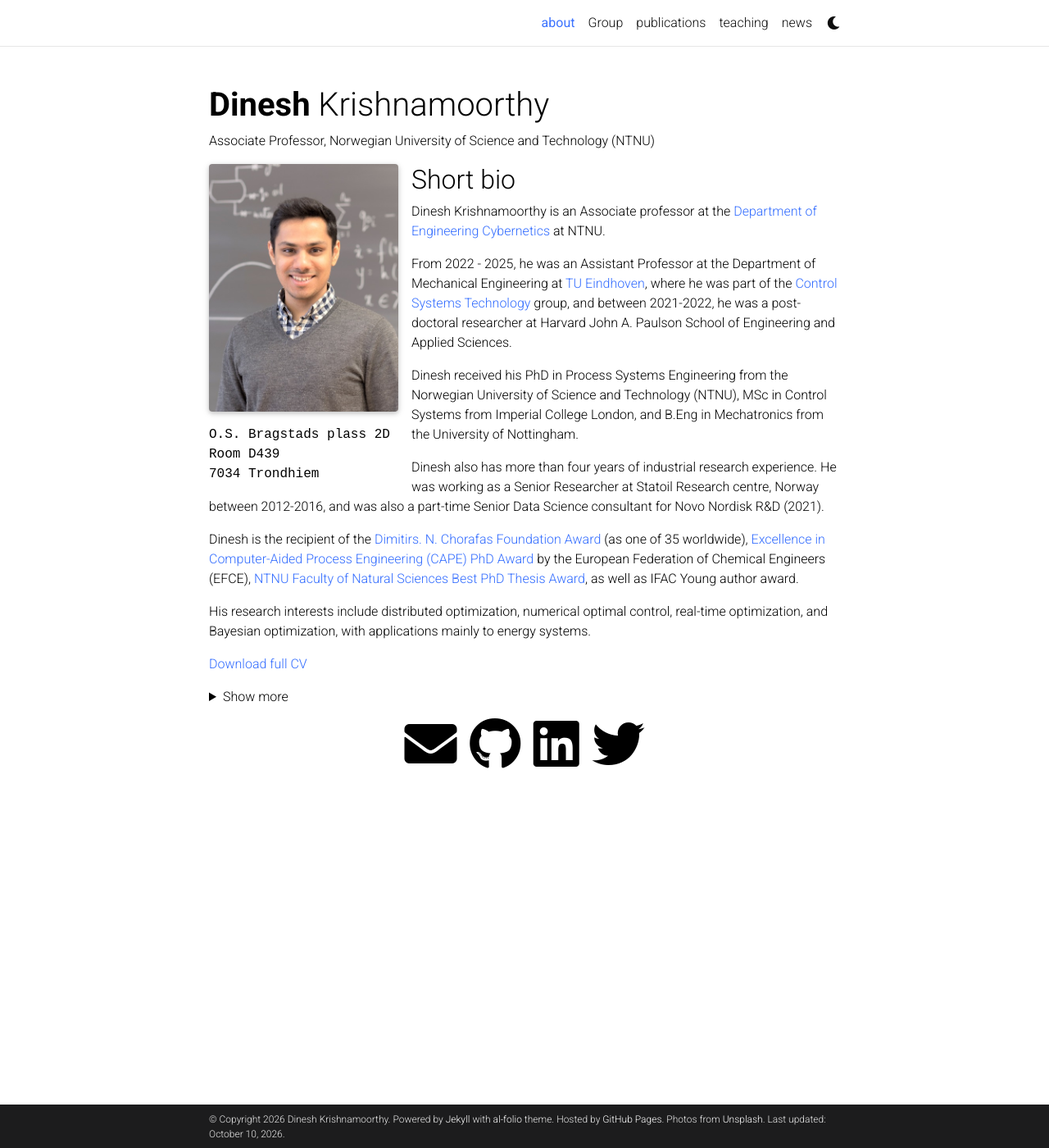
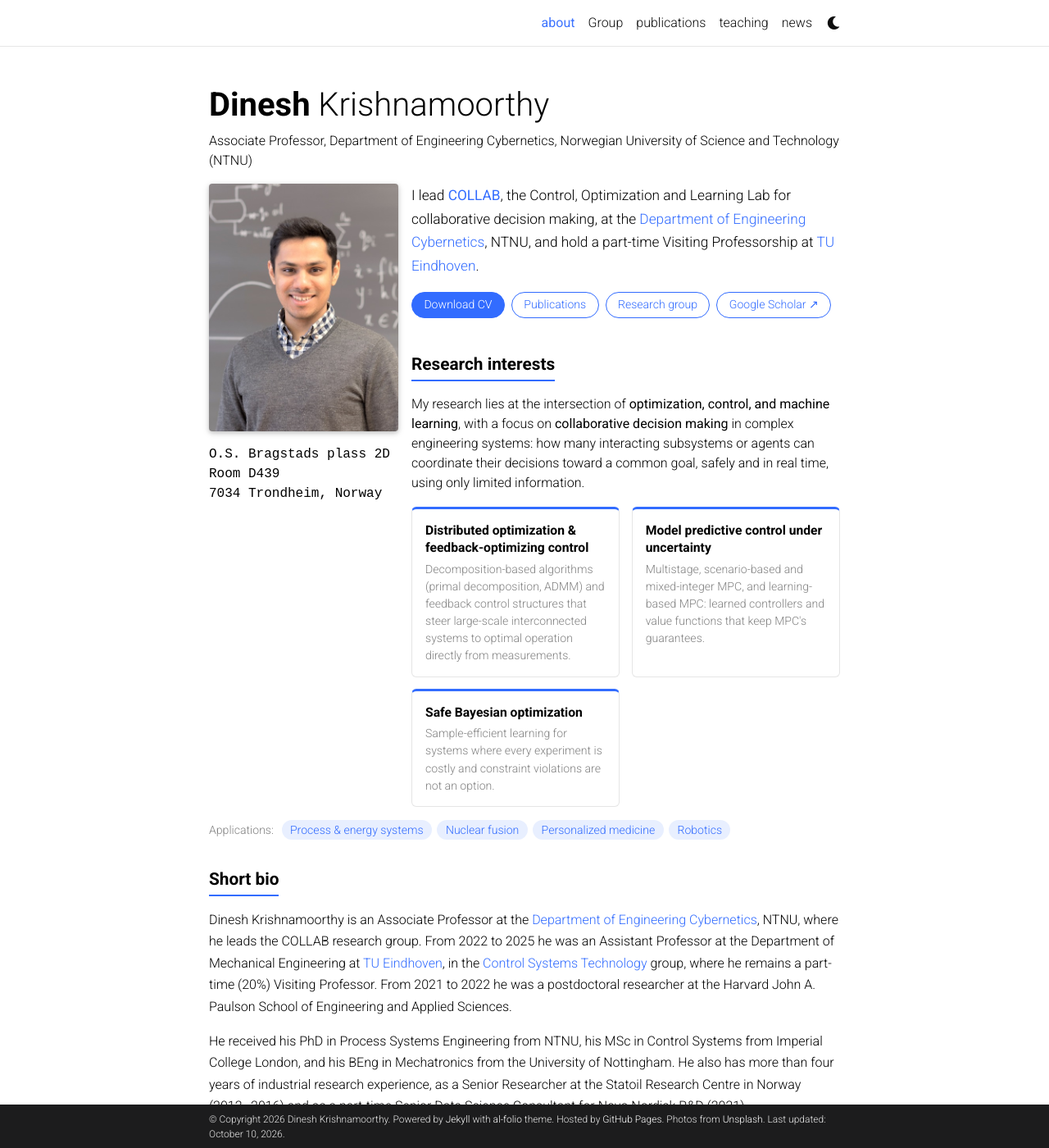
Before and after one commit to dinesh-krishnamoorthy/dinesh-krishnamoorthy.github.io, a Jekyll site: the page built from _pages/about.md, in a window 1280 px wide and 1400 px high. Shown: the whole window at 82% size. Built offline with Jekyll 4.4.1, drawn with Linux system fonts in a browser that asks for light colours; full-size pictures stand in for the smaller copies a plugin makes; comment, search, counter and statistics services are not loaded; a style sheet for code colours, icons or effects is not loaded; some of the changed text lies outside the part shown.

Commit message:
Revise about page details and styling
Updated subtitle and improved formatting for address and bio sections.

```diff
--- a/_pages/about.md
+++ b/_pages/about.md
@@ -2,42 +2,137 @@
 layout: about
 title: about
 permalink: /
-subtitle: Associate Professor, Norwegian University of Science and Technology (NTNU)
+subtitle: Associate Professor, Department of Engineering Cybernetics, Norwegian University of Science and Technology (NTNU)
 
 profile:
   align: left
   image: NTNUsubproDinesh-6419v2 (2).jpeg
   image_circular: false # crops the image to make it circular
   address: >
-    <p>  O.S. Bragstads plass 2D</p>
-    <p> Room D439</p>
-    <p> 7034 Trondhiem</p>
+    <p>O.S. Bragstads plass 2D</p>
+    <p>Room D439</p>
+    <p>7034 Trondheim, Norway</p>
 
-
-news: false  # includes a list of news items
+news: false  # al-folio's built-in news (we use the news timeline include below instead)
 selected_papers: false # includes a list of papers marked as "selected={true}"
 social: true  # includes social icons at the bottom of the page
 ---
 
+<style>
+  .ab { --ab-accent: var(--global-theme-color, #2f6fa8); --ab-muted: var(--global-text-color-light, #6c757d); --ab-line: var(--global-divider-color, rgba(0,0,0,.12)); --ab-card: var(--global-card-bg-color, transparent); }
+  .ab h2 { font-size: 1.3rem; font-weight: 600; margin: 2.25rem 0 1rem; padding-bottom: .35rem; border-bottom: 2px solid var(--ab-accent); display: inline-block; }
+  .ab-lead { font-size: 1.08rem; line-height: 1.65; }
+  .ab-btns { display: flex; flex-wrap: wrap; gap: .5rem; margin: 1.1rem 0 .5rem; }
+  .ab-btn { font-size: .88rem; padding: .3rem .9rem; border: 1px solid var(--ab-accent); border-radius: 999px; color: var(--ab-accent) !important; text-decoration: none !important; }
+  .ab-btn:hover { background: var(--ab-accent); color: #fff !important; }
+  .ab-btn.ab-primary { background: var(--ab-accent); color: #fff !important; }
+  .ab-btn.ab-primary:hover { opacity: .88; }
 
-## Short bio
-Dinesh Krishnamoorthy is an Associate professor at the [Department of Engineering Cybernetics](https://www.ntnu.edu/itk) at NTNU.
+  .ab-themes { display: grid; grid-template-columns: repeat(auto-fit, minmax(210px, 1fr)); gap: .9rem; margin: 1.1rem 0 1rem; }
+  .ab-theme { border: 1px solid var(--ab-line); border-top: 3px solid var(--ab-accent); border-radius: 6px; padding: .9rem 1rem; background: var(--ab-card); }
+  .ab-theme h3 { font-size: .98rem; font-weight: 600; margin: 0 0 .35rem; line-height: 1.35; }
+  .ab-theme p { font-size: .88rem; color: var(--ab-muted); margin: 0; line-height: 1.5; }
+  .ab-apps { display: flex; flex-wrap: wrap; gap: .4rem; align-items: center; font-size: .88rem; }
+  .ab-apps span.lbl { color: var(--ab-muted); margin-right: .2rem; }
+  .ab-apps span.app { padding: .1rem .65rem; border-radius: 999px; background: color-mix(in srgb, var(--ab-accent) 11%, transparent); color: var(--ab-accent); }
 
-From 2022 - 2025, he was an Assistant Professor at the Department of Mechanical Engineering at [TU Eindhoven](https://www.tue.nl/en/our-university/departments/mechanical-engineering/), where he was part of the [Control Systems Technology](https://www.tue.nl/en/research/research-groups/control-systems-technology/) group, and between 2021-2022, he was a post-doctoral researcher at Harvard John A. Paulson School of Engineering and Applied Sciences.
+  .ab-bio p { line-height: 1.65; }
+  .ab-awards { margin: .25rem 0 0; padding-left: 1.2rem; }
+  .ab-awards li { margin-bottom: .25rem; }
 
-Dinesh received his PhD in Process Systems Engineering from the Norwegian University of Science and Technology (NTNU), MSc in Control Systems from Imperial College London, and B.Eng in Mechatronics from the University of Nottingham.
+  .ab-visitors { margin-top: 3rem; font-size: .85rem; }
+  .ab-visitors summary { cursor: pointer; color: var(--ab-muted); list-style: none; display: inline-block; }
+  .ab-visitors summary::-webkit-details-marker { display: none; }
+  .ab-visitors summary::before { content: "▸ "; }
+  .ab-visitors[open] summary::before { content: "▾ "; }
+  .ab-visitors img { margin-top: .75rem; max-width: 100%; height: auto; }
+</style>
 
-Dinesh also has more than four years of industrial research experience. He was working as a Senior Researcher at Statoil Research centre, Norway between 2012-2016, and was also a part-time Senior Data Science consultant for Novo Nordisk R&D (2021).
+<div class="ab">
 
-Dinesh is the recipient of the [Dimitirs. N. Chorafas Foundation Award](https://www.weizmann.ac.il/feinberg/sites/feinberg/files/uploads/files/chorafas_winners_2020_by_year_and_univeristy.pdf) (as one of 35 worldwide), [Excellence in Computer-Aided Process Engineering (CAPE) PhD Award](https://www.wp-cape.eu/index.php/outstanding-phd-thesis-on-cape/) by the European Federation of Chemical Engineers (EFCE), [NTNU Faculty of Natural Sciences Best PhD Thesis Award](https://www.youtube.com/watch?v=QuHFnoTiy-k&ab_channel=NTNUFakultetfornaturvitenskap), as well as IFAC Young author award.
+<p class="ab-lead">
+I lead <a href="{{ '/group/' | relative_url }}"><b>COLLAB</b></a>, the Control, Optimization and Learning Lab for collaborative decision making, at the
+<a href="https://www.ntnu.edu/itk">Department of Engineering Cybernetics</a>, NTNU, and hold a part-time Visiting Professorship at
+<a href="https://www.tue.nl/en/our-university/departments/mechanical-engineering/">TU Eindhoven</a>.
+</p>
 
-His research interests include distributed optimization, numerical optimal control, real-time optimization, and Bayesian optimization, with applications mainly to energy systems.
+<div class="ab-btns">
+  <a class="ab-btn ab-primary" href="https://www.dropbox.com/scl/fi/u2y69miafvu4gzo7fgmz8/Dinesh_Krishnamoorthy_CV_full.pdf?rlkey=bx4wm5ry0qhv13plupn5buhcl&st=ww0ntnh5&e=1&dl=0" target="_blank" rel="noopener">Download CV</a>
+  <a class="ab-btn" href="{{ '/publications/' | relative_url }}">Publications</a>
+  <a class="ab-btn" href="{{ '/group/' | relative_url }}">Research group</a>
+  <a class="ab-btn" href="https://scholar.google.com/citations?user=AHUrS0EAAAAJ&hl=en" target="_blank" rel="noopener">Google Scholar ↗</a>
+</div>
 
-[Download full CV](https://www.dropbox.com/scl/fi/u2y69miafvu4gzo7fgmz8/Dinesh_Krishnamoorthy_CV_full.pdf?rlkey=bx4wm5ry0qhv13plupn5buhcl&st=ww0ntnh5&e=1&dl=0)
+<h2>Research interests</h2>
 
+<p>
+My research lies at the intersection of <b>optimization, control, and machine learning</b>, with a focus on
+<b>collaborative decision making</b> in complex engineering systems: how many interacting subsystems or agents can
+coordinate their decisions toward a common goal, safely and in real time, using only limited information.
+</p>
 
-<details>
-  <summary>Show more</summary>
+<div class="ab-themes">
+  <div class="ab-theme">
+    <h3>Distributed optimization &amp; feedback-optimizing control</h3>
+    <p>Decomposition-based algorithms (primal decomposition, ADMM) and feedback control structures that steer large-scale interconnected systems to optimal operation directly from measurements.</p>
+  </div>
+  <div class="ab-theme">
+    <h3>Model predictive control under uncertainty</h3>
+    <p>Multistage, scenario-based and mixed-integer MPC, and learning-based MPC: learned controllers and value functions that keep MPC's guarantees.</p>
+  </div>
+  <div class="ab-theme">
+    <h3>Safe Bayesian optimization</h3>
+    <p>Sample-efficient learning for systems where every experiment is costly and constraint violations are not an option.</p>
+  </div>
+</div>
 
-<a href="https://info.flagcounter.com/0V1v"><img src="https://s11.flagcounter.com/count2/0V1v/bg_FFFFFF/txt_000000/border_CCCCCC/columns_2/maxflags_10/viewers_0/labels_0/pageviews_0/flags_0/percent_0/" alt="Flag Counter" border="0"></a>
+<div class="ab-apps">
+  <span class="lbl">Applications:</span>
+  <span class="app">Process &amp; energy systems</span>
+  <span class="app">Nuclear fusion</span>
+  <span class="app">Personalized medicine</span>
+  <span class="app">Robotics</span>
+</div>
+
+<div class="ab-bio">
+<h2>Short bio</h2>
+
+<p>
+Dinesh Krishnamoorthy is an Associate Professor at the <a href="https://www.ntnu.edu/itk">Department of Engineering Cybernetics</a>,
+NTNU, where he leads the COLLAB research group. From 2022 to 2025 he was an Assistant Professor at the Department of Mechanical
+Engineering at <a href="https://www.tue.nl/en/our-university/departments/mechanical-engineering/">TU Eindhoven</a>, in the
+<a href="https://www.tue.nl/en/research/research-groups/control-systems-technology/">Control Systems Technology</a> group,
+where he remains a part-time (20%) Visiting Professor. From 2021 to 2022 he was a postdoctoral researcher at the Harvard John A. Paulson
+School of Engineering and Applied Sciences.
+</p>
+
+<p>
+He received his PhD in Process Systems Engineering from NTNU, his MSc in Control Systems from Imperial College London, and his
+BEng in Mechatronics from the University of Nottingham. He also has more than four years of industrial research experience, as a
+Senior Researcher at the Statoil Research Centre in Norway (2012–2016) and as a part-time Senior Data Science Consultant for
+Novo Nordisk R&amp;D (2021).
+</p>
+
+<p>Selected honours and grants:</p>
+<ul class="ab-awards">
+  <li>FRIPRO Early Career Talent Grant, Research Council of Norway (2026)</li>
+  <li>Member, Norwegian Academy of Young Researchers (2026)</li>
+  <li>NTNU Outstanding Academic Fellows Programme (2026)</li>
+  <li>IFAC Journal of Process Control Paper Prize, Theory category (2023–26)</li>
+  <li>NWO VENI grant (2023) and EuroTech Future Award (2023)</li>
+  <li><a href="https://www.weizmann.ac.il/feinberg/sites/feinberg/files/uploads/files/chorafas_winners_2020_by_year_and_univeristy.pdf">Dimitris N. Chorafas Foundation Award</a> for best PhD thesis, one of 35 worldwide (2020)</li>
+  <li><a href="https://www.wp-cape.eu/index.php/outstanding-phd-thesis-on-cape/">Excellence in Computer-Aided Process Engineering (CAPE) PhD Award</a>, EFCE (2020)</li>
+  <li><a href="https://www.youtube.com/watch?v=QuHFnoTiy-k">NTNU Faculty of Natural Sciences Best PhD Thesis Award</a> (2021)</li>
+  <li>IFAC Young Author Award</li>
+</ul>
+</div>
+
+<h2>News</h2>
+{% include news_timeline.liquid visible=5 %}
+
+<details class="ab-visitors">
+  <summary>Visitor map</summary>
+  <a href="https://info.flagcounter.com/0V1v"><img src="https://s11.flagcounter.com/count2/0V1v/bg_FFFFFF/txt_000000/border_CCCCCC/columns_2/maxflags_10/viewers_0/labels_0/pageviews_0/flags_0/percent_0/" alt="Flag Counter" loading="lazy"></a>
 </details>
+
+</div>
```
